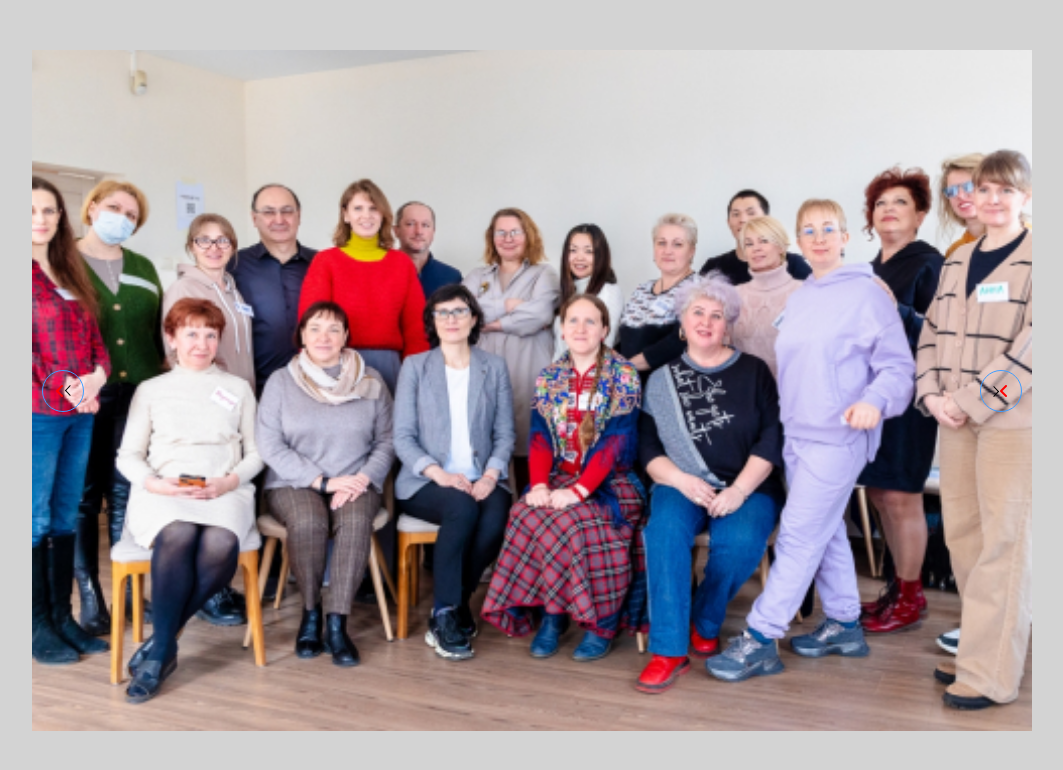
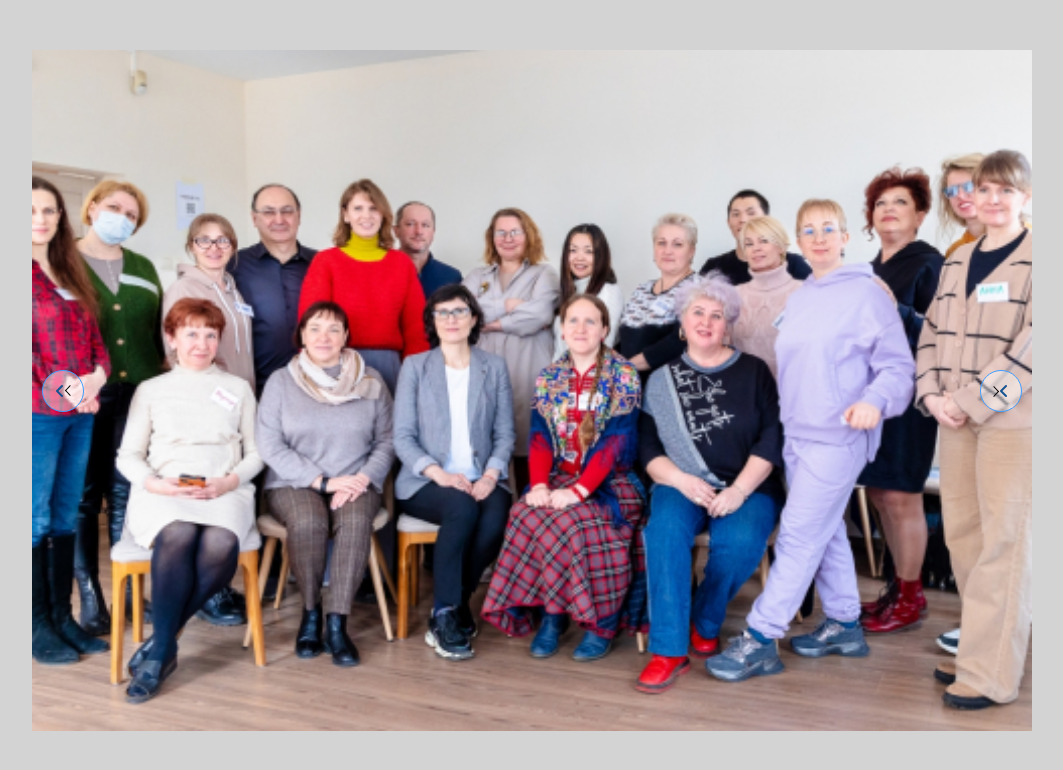
Before and after one commit to NickBox99/swiper-ease, a website built with webpack: page src/index.html in a window 1280 px wide. Shown: the whole page, without its empty margins (108-1171 px from the left). Built offline with nearby package versions, Linux system fonts and the light colour scheme.

Commit message:
feat: change colors

```diff
--- a/src/css/swiper-ease.scss
+++ b/src/css/swiper-ease.scss
@@ -37,7 +37,8 @@ img.swiper-ease-slide {
   align-items: center;
   width: 40px;
   height: 40px;
-  color: red;
+  color: #155290;
+  background: rgba(255, 255, 255, .45);
   border: 1px solid $blue;
   border-radius: 50%;
   user-select: none;
```
